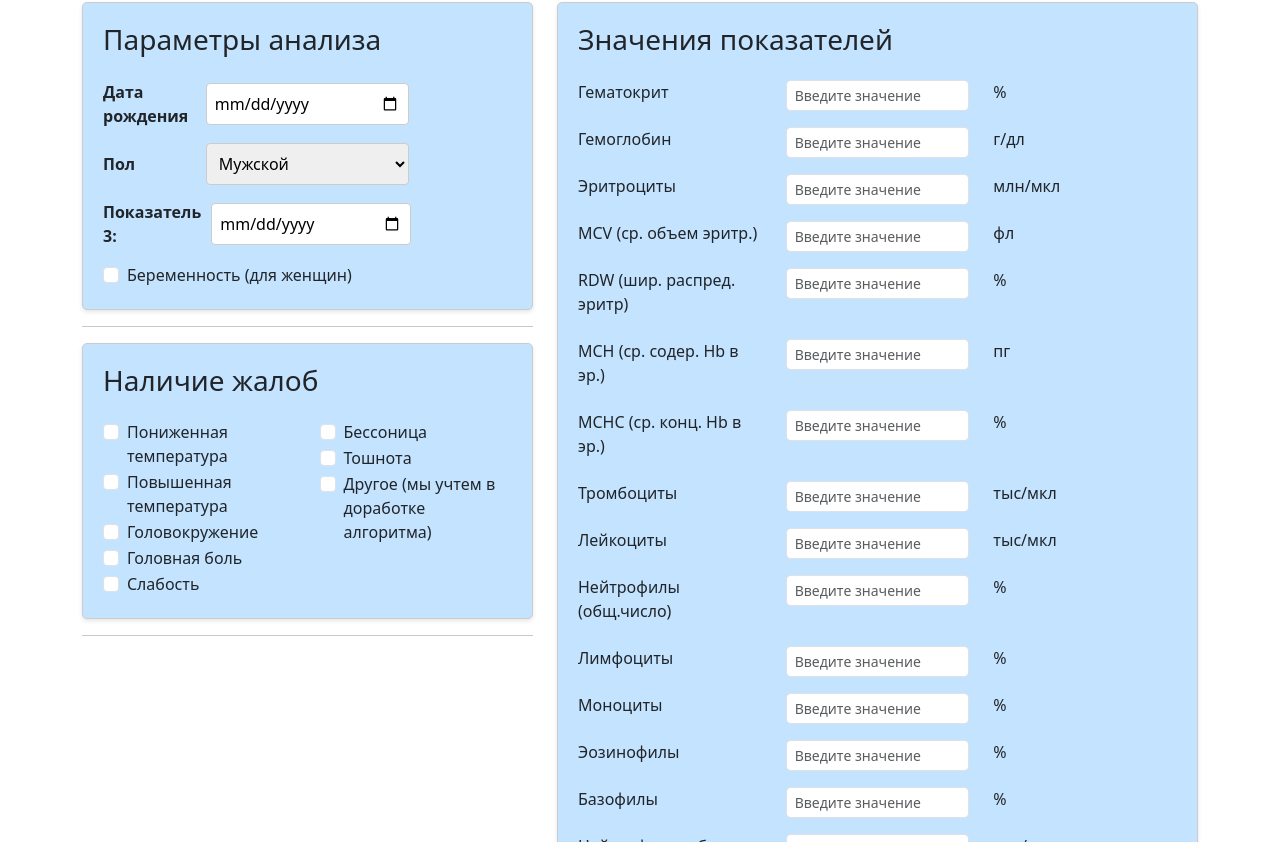
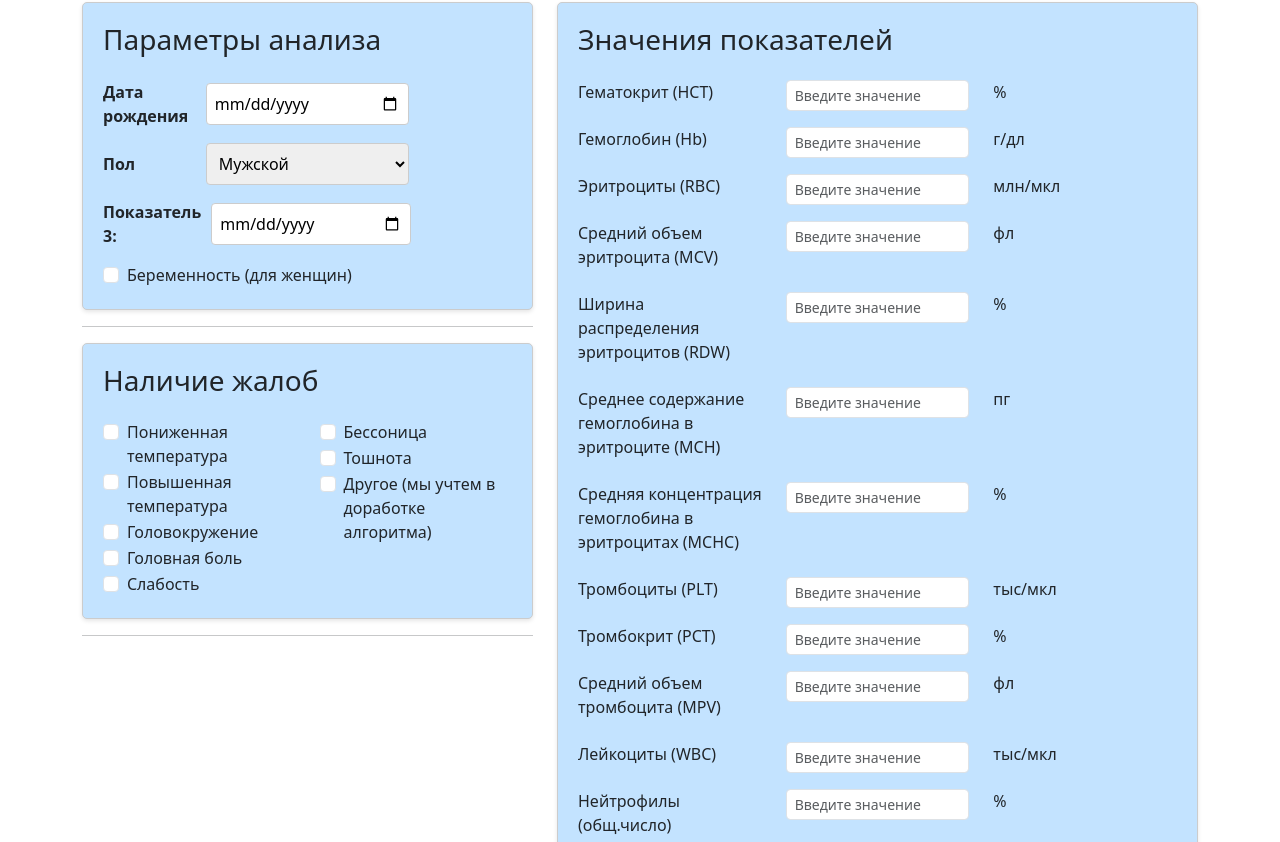
Before and after one commit to ivanshamaev/webapp-analiz, a React (Create React App) app in the folder frontend/: page / in a window 1280 px wide. Shown: the part 238-1080 px from the top of the page. Built offline with nearby package versions, Linux system fonts and the light colour scheme.

Commit message:
metric names were fixed

```diff
--- a/frontend/src/components/OAK_form/AnalizForm.js
+++ b/frontend/src/components/OAK_form/AnalizForm.js
@@ -121,26 +121,28 @@ function AnalizForm() {
         <Col sm={7}>
           <div className="form-container">
             <h3>Значения показателей</h3>
-            <MetricInput metricName="Гематокрит" unitOfMeasurement="%" idInput="hematocrit" />
-            <MetricInput metricName="Гемоглобин" unitOfMeasurement="г/дл" idInput="hemoglobin" />
-            <MetricInput metricName="Эритроциты" unitOfMeasurement="млн/мкл" idInput="redBloodCells" />
-            <MetricInput metricName="MCV (ср. объем эритр.)" unitOfMeasurement="фл" idInput="mcv" />
-            <MetricInput metricName="RDW (шир. распред. эритр)" unitOfMeasurement="%" idInput="rdw" />
-            <MetricInput metricName="MCH (ср. содер. Hb в эр.)" unitOfMeasurement="пг" idInput="mch" />
-            <MetricInput metricName="МСHС (ср. конц. Hb в эр.)" unitOfMeasurement="%" idInput="mchc" />
-            <MetricInput metricName="Тромбоциты" unitOfMeasurement="тыс/мкл" idInput="platelets" />
-            <MetricInput metricName="Лейкоциты" unitOfMeasurement="тыс/мкл" idInput="leukocytes" />
+            <MetricInput metricName="Гематокрит (HCT)" unitOfMeasurement="%" idInput="hematocrit" />
+            <MetricInput metricName="Гемоглобин (Hb)" unitOfMeasurement="г/дл" idInput="hemoglobin" />
+            <MetricInput metricName="Эритроциты (RBC)" unitOfMeasurement="млн/мкл" idInput="redBloodCells" />
+            <MetricInput metricName="Средний объем эритроцита (MCV)" unitOfMeasurement="фл" idInput="mcv" />
+            <MetricInput metricName="Ширина распределения эритроцитов (RDW)" unitOfMeasurement="%" idInput="rdw" />
+            <MetricInput metricName="Среднее содержание гемоглобина в эритроците (MCH)" unitOfMeasurement="пг" idInput="mch" />
+            <MetricInput metricName="Средняя концентрация гемоглобина в эритроцитах (MCHC)" unitOfMeasurement="%" idInput="mchc" />
+            <MetricInput metricName="Тромбоциты (PLT)" unitOfMeasurement="тыс/мкл" idInput="plt" />
+            <MetricInput metricName="Тромбокрит (PCT)" unitOfMeasurement="%" idInput="pct" />
+            <MetricInput metricName="Средний объем тромбоцита (MPV)" unitOfMeasurement="фл" idInput="mpv" />
+            <MetricInput metricName="Лейкоциты (WBC)" unitOfMeasurement="тыс/мкл" idInput="leukocytes" />
             <MetricInput metricName="Нейтрофилы (общ.число)" unitOfMeasurement="%" idInput="neutrophilsPercent" />
-            <MetricInput metricName="Лимфоциты" unitOfMeasurement="%" idInput="lymphocytesPercent" />
-            <MetricInput metricName="Моноциты" unitOfMeasurement="%" idInput="monocytesPercent" />
-            <MetricInput metricName="Эозинофилы" unitOfMeasurement="%" idInput="eosinophilsPercent" />
-            <MetricInput metricName="Базофилы" unitOfMeasurement="%" idInput="basophilsPercent" />
+            <MetricInput metricName="Лимфоциты (LYM%)" unitOfMeasurement="%" idInput="lymphocytesPercent" />
+            <MetricInput metricName="Моноциты (MON%)" unitOfMeasurement="%" idInput="monocytesPercent" />
+            <MetricInput metricName="Эозинофилы (EO%)" unitOfMeasurement="%" idInput="eosinophilsPercent" />
+            <MetricInput metricName="Базофилы (BA%)" unitOfMeasurement="%" idInput="basophilsPercent" />
             <MetricInput metricName="Нейтрофилы, абс." unitOfMeasurement="тыс/мкл" idInput="neutrophilsAbsolute" />
             <MetricInput metricName="Лимфоциты, абс." unitOfMeasurement="тыс/мкл" idInput="lymphocytesAbsolute" />
             <MetricInput metricName="Моноциты, абс." unitOfMeasurement="тыс/мкл" idInput="monocytesAbsolute" />
             <MetricInput metricName="Эозинофилы, абс." unitOfMeasurement="тыс/мкл" idInput="eosinophilsAbsolute" />
             <MetricInput metricName="Базофилы, абс." unitOfMeasurement="тыс/мкл" idInput="basophilsAbsolute" />
-            <MetricInput metricName="СОЭ" unitOfMeasurement="мм/ч" idInput="esr" />
+            <MetricInput metricName="СОЭ - Скорость оседания эритроцитов (ESR)" unitOfMeasurement="мм/ч" idInput="esr" />
           </div>
 
           <br/>
```
